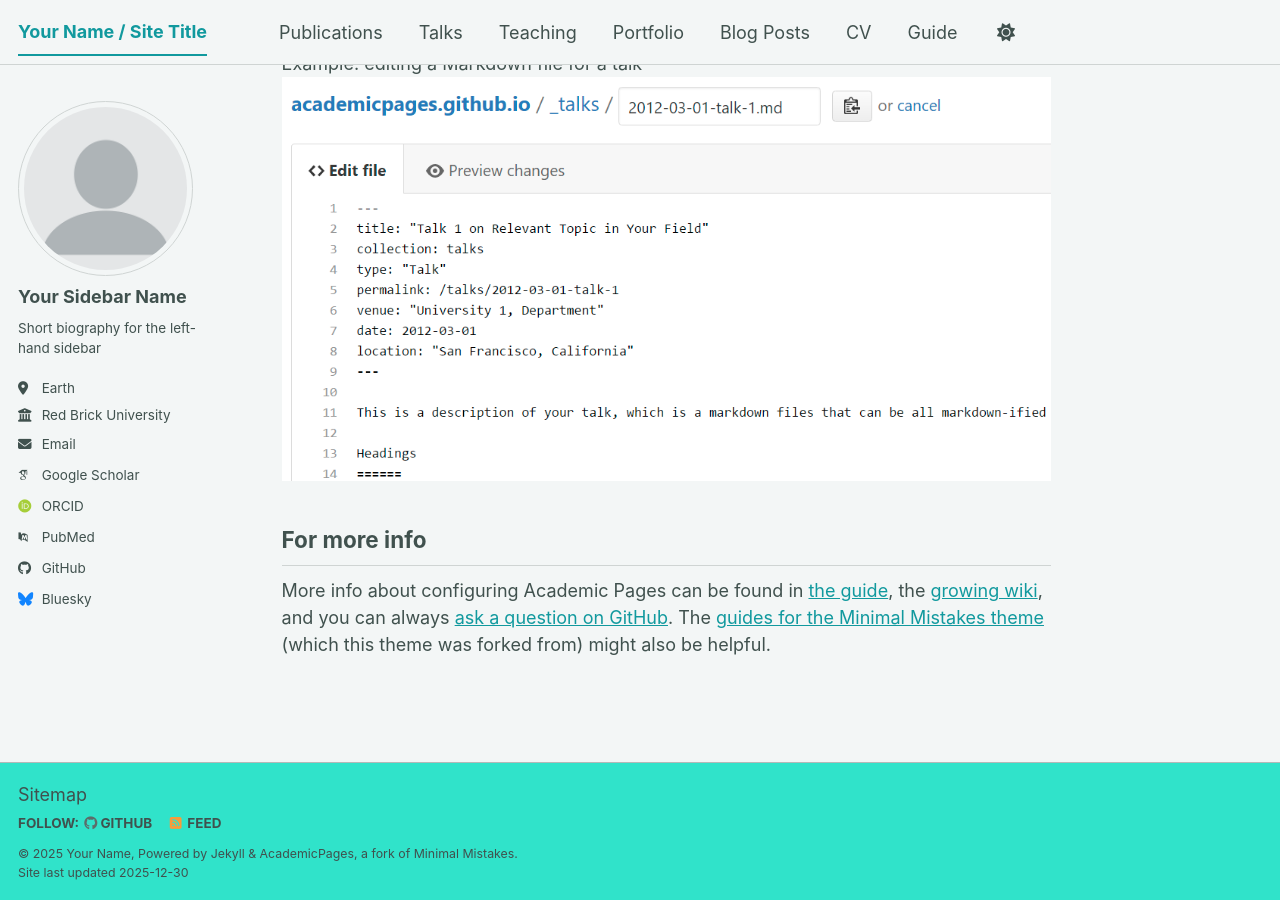
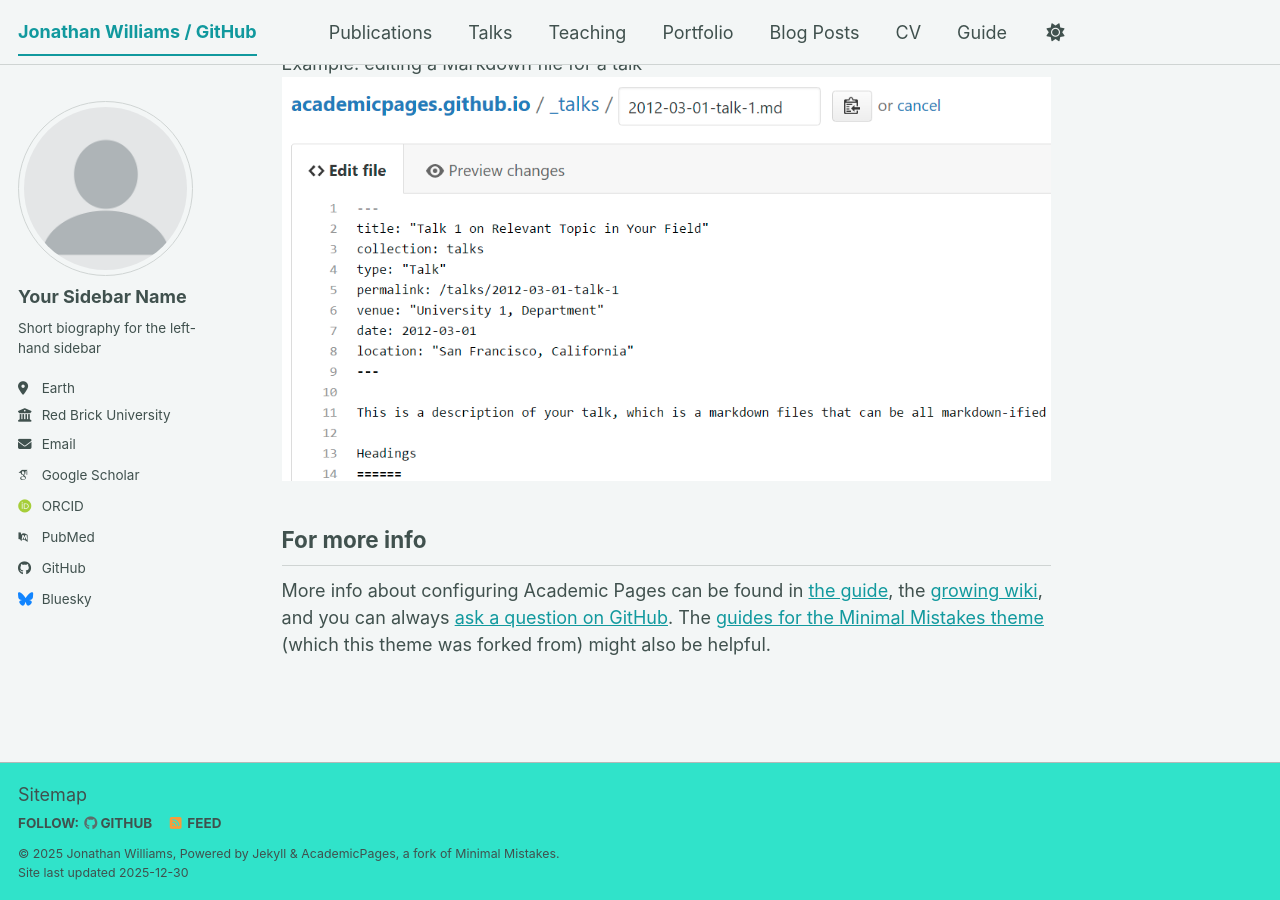
Before and after one commit to j-swilliams/j-swilliams.github.io, a Jekyll site: the page built from _pages/about.md, in a window 1280 px wide and 900 px high, scrolled down 2720 px. Built offline with Jekyll 4.4.1, drawn with Linux system fonts in a browser that asks for light colours; some web fonts are replaced; a script bundle is joined from its source files by our own code; library files that are not in the unit come from our copies.

Commit message:
Update _config.yml

```diff
--- a/_config.yml
+++ b/_config.yml
@@ -9,10 +9,10 @@
 # Basic Site Settings
 locale                   : "en-US"
 site_theme               : "mint" # The available themes options are "default", "air", "sunrise", "mint", "dirt" and "contrast"
-title                    : "Your Name / Site Title"
+title                    : "Jonathan Williams / GitHub"
 title_separator          : "-"
-name                     : &name "Your Name"
-description              : &description "Your Name's academic portfolio"   # Update this with a general description of your site, this is the default if not overridden by a page
+name                     : &name "Jonathan Williams"
+description              : &description "Jonathan Williams's academic portfolio"   # Update this with a general description of your site, this is the default if not overridden by a page
 url                      : https://academicpages.github.io # The base hostname & protocol for your site e.g. "https://[your GitHub username].github.io",
                                                            # or if you already have some other page hosted on Github then use "https://[your GitHub username].github.io/[Your Repo Name]"
 baseurl                  : "" # the subpath of your site, e.g. "/blog"
```
